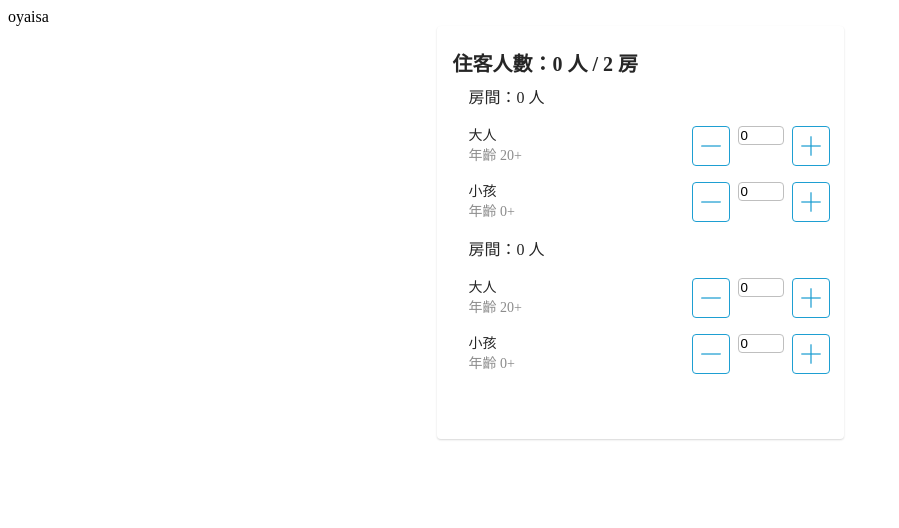
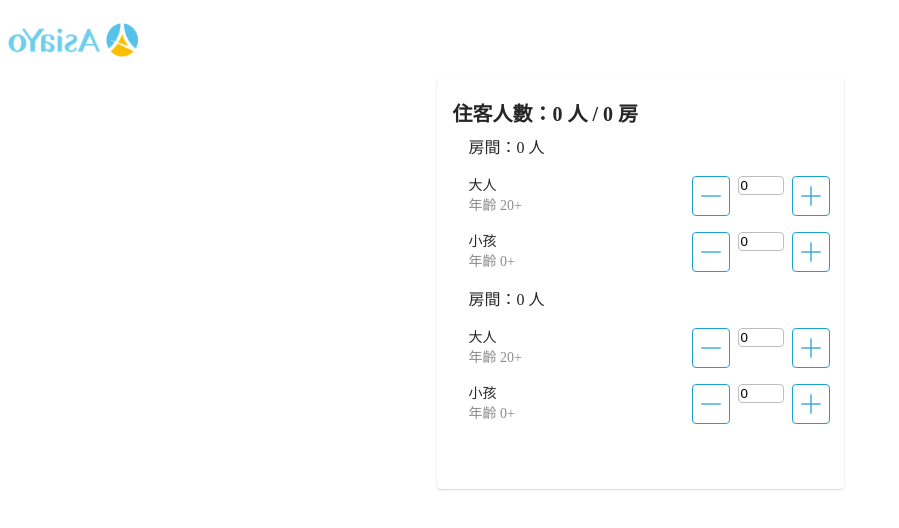
Before and after one commit to weryk153/Oyaisa, a React app: page / in a window 1280 px wide. Shown: the top 528 px of the page, without its empty margins (0-899 px from the left). Built offline with nearby package versions, Linux system fonts and the light colour scheme.

Commit message:
modify components

```diff
--- /dev/null
+++ b/src/component/BookingInfo.jsx
@@ -0,0 +1,9 @@
+import React, { memo } from 'react';
+
+const BookingInfo = ({ people, roomSums }) =>
+    (
+        <div className="booking-info">{`住客人數：${people} 人 / ${roomSums} 房`}</div>
+    )
+
+
+export default memo(BookingInfo);
--- /dev/null
+++ b/src/component/Header.jsx
@@ -0,0 +1,12 @@
+import React from 'react';
+import logo from '../public/logo.png';
+
+const Header = () =>
+    (
+        <header>
+            <img className='logo' src={logo}></img>
+        </header>
+    )
+
+
+export default Header;
--- /dev/null
+++ b/src/component/PeopleCountField.jsx
@@ -0,0 +1,38 @@
+import React from 'react';
+import plisImg from '../public/plus.png';
+import minusImg from '../public/minus.png';
+
+const PeopleCountField = ({ room, type, handleClicMinusCount, handleClicAddCount, childrenCount, adultCount }) => {
+    const PeopleType = {
+        adult: {
+            title: '大人',
+            age: '20+',
+            count: adultCount
+        },
+        child: {
+            title: '小孩',
+            age: '0+',
+            count: childrenCount
+        }
+    };
+
+    return (
+        <div className="adult">
+            <div className="adult-left">
+                <div className="title">{PeopleType[type].title}</div>
+                <div className="description">年齡 {PeopleType[type].age}</div>
+            </div>
+            <div className="adult-right">
+                <div className="img-border" onClick={handleClicMinusCount(type)}>
+                    <img src={minusImg}></img>
+                </div>
+                <input name="adult" min={room.min} max={room.max - PeopleType[type].count} type="number" value={PeopleType[type].count} readOnly />
+                <div className="img-border" onClick={handleClicAddCount(type)}>
+                    <img src={plisImg}></img>
+                </div>
+            </div>
+        </div>
+    )
+}
+
+export default PeopleCountField;
--- a/src/component/Room.jsx
+++ b/src/component/Room.jsx
@@ -1,10 +1,10 @@
-import React, { useCallback, useEffect, useState } from 'react';
-import plisImg from '../public/plus.png'
-import minusImg from '../public/minus.png'
+import React, { useEffect, useState } from 'react';
+import PeopleCountField from './PeopleCountField'
 
 const Room = ({ room, index, handleDistribution }) => {
     const [adultCount, setAdultCount] = useState(0);
     const [childrenCount, setChildrenCount] = useState(0);
+    const peopleTypeList = ['adult', 'child'];
 
     const handleClicAddCount = (type) => () => {
         if (room.max > adultCount + childrenCount) {
@@ -15,7 +15,7 @@ const Room = ({ room, index, handleDistribution }) => {
                 setChildrenCount(val => val + 1)
             }
         }
-    }
+    };
 
     const handleClicMinusCount = (type) => () => {
         if (type === 'adult') {
@@ -28,47 +28,20 @@ const Room = ({ room, index, handleDistribution }) => {
                 setChildrenCount(val => val - 1)
             }
         }
-    }
+    };
 
     useEffect(() => {
         handleDistribution(index, adultCount, childrenCount)
-    }, [adultCount, childrenCount])
+    }, [adultCount, childrenCount]);
 
     return (
         <div className="people-statistics-wrapper">
             <div className="room-info">
                 {`房間：${adultCount + childrenCount} 人`}
             </div>
-            <div className="adult">
-                <div className="adult-left">
-                    <div className="title">大人</div>
-                    <div className="description">年齡 20+</div>
-                </div>
-                <div className="adult-right">
-                    <div className="img-border" onClick={handleClicMinusCount('adult')}>
-                        <img src={minusImg}></img>
-                    </div>
-                    <input name="adult" min={room.min} max={room.max - childrenCount} type="number" value={adultCount} readOnly />
-                    <div className="img-border" onClick={handleClicAddCount('adult')}>
-                        <img src={plisImg}></img>
-                    </div>
-                </div>
-            </div>
-            <div className="adult">
-                <div className="adult-left">
-                    <div className="title">小孩</div>
-                    <div className="description">年齡 0+</div>
-                </div>
-                <div className="adult-right">
-                    <div className="img-border" onClick={handleClicMinusCount('child')}>
-                        <img src={minusImg}></img>
-                    </div>
-                    <input name="children" min={room.min} max={room.max - adultCount} type="number" value={childrenCount} readOnly />
-                    <div className="img-border" onClick={handleClicAddCount('child')}>
-                        <img src={plisImg}></img>
-                    </div>
-                </div>
-            </div>
+            {peopleTypeList.map((type) =>
+                <PeopleCountField key={type} type={type} room={room} handleClicMinusCount={handleClicMinusCount} handleClicAddCount={handleClicAddCount} adultCount={adultCount} childrenCount={childrenCount} />
+            )}
         </div>
     )
 }
--- /dev/null
+++ b/src/component/RoomsContainer.jsx
@@ -0,0 +1,14 @@
+import React from 'react';
+import Room from './Room';
+
+const RoomsContainer = ({ rooms, distribution, handleDistribution }) => {
+    return (
+        <div className="room-wrapper">
+            {rooms.map((room, index) =>
+                <Room key={`room_${index}`} room={room} index={index} distribution={distribution} handleDistribution={handleDistribution}></Room>
+            )}
+        </div>
+    )
+}
+
+export default RoomsContainer;
--- a/src/index.jsx
+++ b/src/index.jsx
@@ -1,6 +1,8 @@
 import React, { useCallback, useEffect, useState } from 'react';
-import Room from './component/Room'
-import './styles/global.scss'
+import RoomsContainer from './component/RoomsContainer'
+import BookingInfo from './component/BookingInfo'
+import Header from './component/Header';
+import './styles/global.scss';
 
 const Index = () => {
     const [people, setPeople] = useState(0);
@@ -16,18 +18,19 @@ const Index = () => {
         setDistribution([
             ...distribution,
         ])
+    };
 
-    }
-    console.log(distribution);
-
-    const adultTotal = distribution.reduce((accumulator, currentValue) => {
-        return accumulator + currentValue.adult;  // 與前一個值相加
+    const peopleSums = distribution.reduce((accumulator, currentValue) => {
+        return accumulator + currentValue.adult + currentValue.child
     }, 0);
 
-    const childTotal = distribution.reduce((accumulator, currentValue) => {
-        return accumulator + currentValue.child;  // 與前一個值相加
+    const roomSums = distribution.reduce((accumulator, currentValue) => {
+        if (currentValue.adult > 0 || currentValue.child > 0) {
+            return accumulator + 1;
+        } else {
+            return accumulator
+        }
     }, 0);
-
 
     useEffect(() => {
         setRooms([...rooms, {
@@ -48,19 +51,15 @@ const Index = () => {
     }, []);
 
     useEffect(() => {
-        setPeople(adultTotal + childTotal)
-    }, [adultTotal, childTotal])
+        setPeople(peopleSums)
+    }, [peopleSums]);
 
     return (
         <div className='container'>
-            <header>oyaisa</header>
+            <Header />
             <div className="app-wrapper">
-                <div className="booking-info">{`住客人數：${people} 人 / ${rooms.length} 房`}</div>
-                <div className="room-wrapper">
-                    {rooms.map((room, index) =>
-                        <Room key={`room_${index}`} room={room} index={index} distribution={distribution} handleDistribution={handleDistribution}></Room>
-                    )}
-                </div>
+                <BookingInfo people={people} roomSums={roomSums} />
+                <RoomsContainer rooms={rooms} distribution={distribution} handleDistribution={handleDistribution} />
             </div>
         </div>
     )
--- a/src/styles/global.scss
+++ b/src/styles/global.scss
@@ -1,3 +1,9 @@
+.logo {
+    height: 64px;
+    width: 130px;;
+    transform: rotateY(180deg)
+}
+
 .app-wrapper {
     display: flex;
     flex-direction: column;
@@ -21,6 +27,7 @@
         margin: 8px 0px;
     }
 }
+
 .room-wrapper {
     .room-info {
         width: 343px;
@@ -99,16 +106,11 @@
                 flex-direction: row;
                 align-items: flex-start;
                 padding: 0px;
-
                 position: static;
                 width: 136px;
                 height: 40px;
                 left: 207px;
                 top: 0px;
-
-
-                /* Inside Auto Layout */
-
                 flex: none;
                 order: 1;
                 flex-grow: 0;
```
Also changed, not shown: src/public/logo.png (added).
